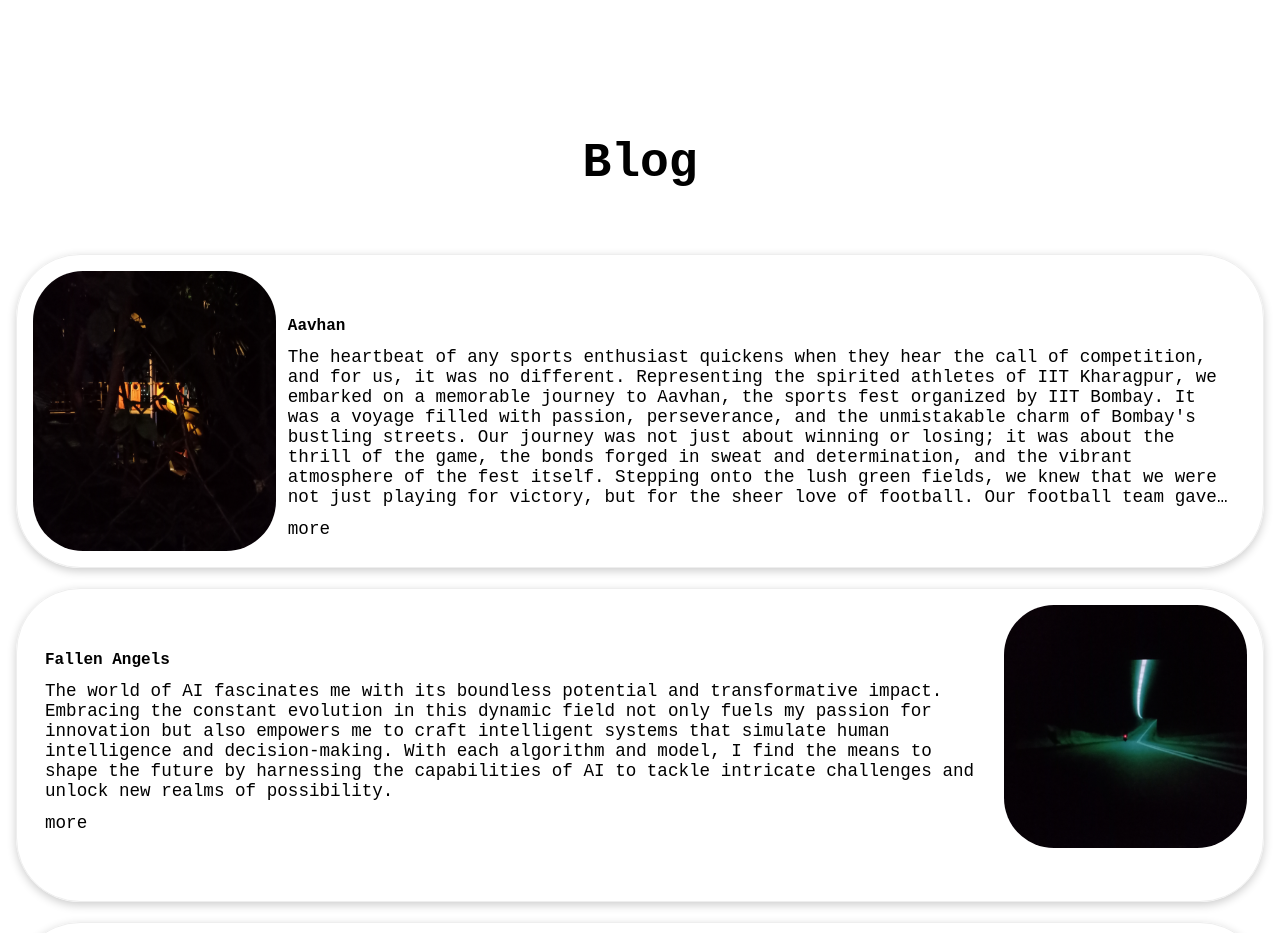
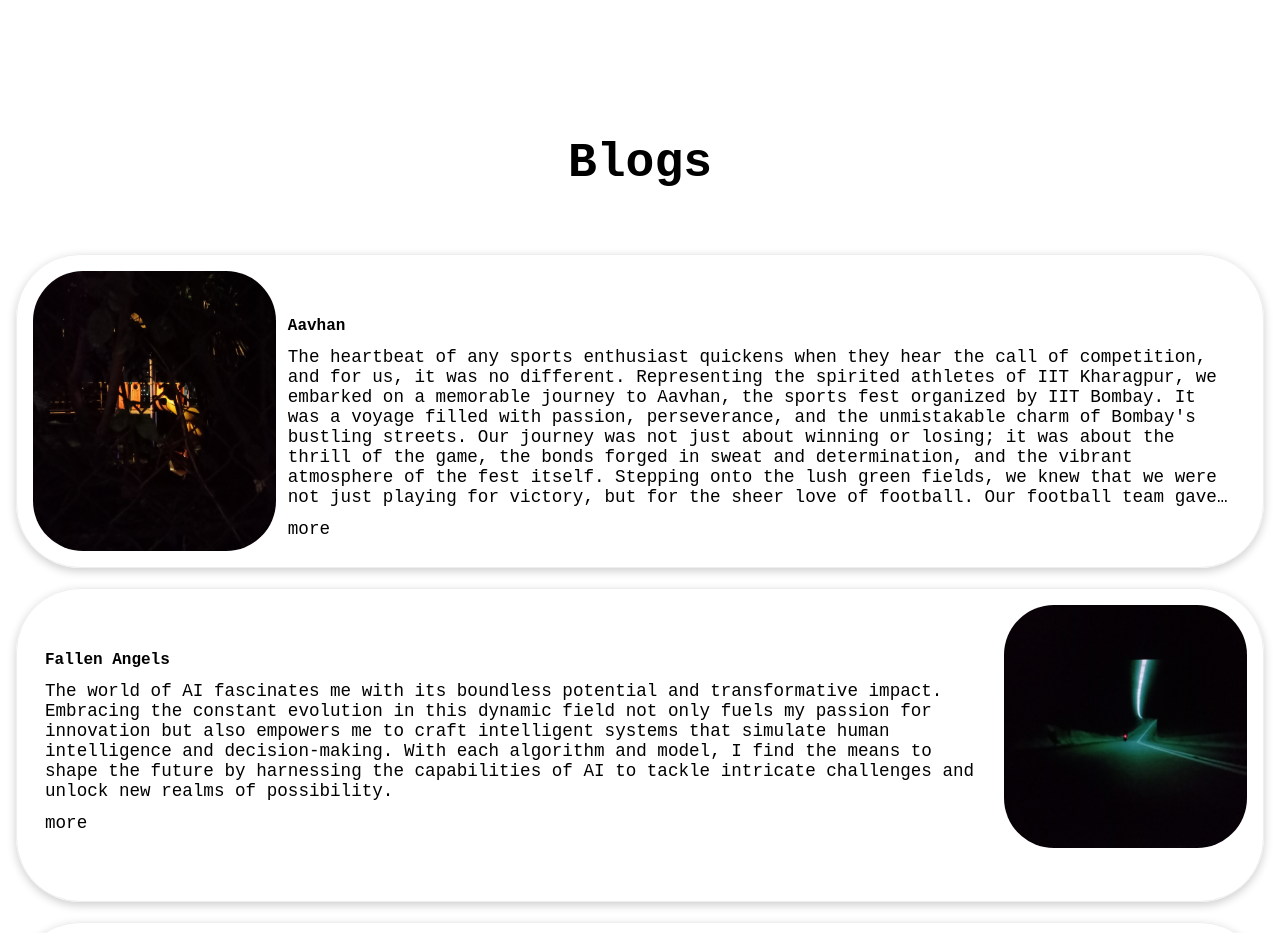
Before and after one commit to sdrawkcaBdeaR/Portfolio, a React (Create React App) app: page / in a window 1280 px wide. Shown: the part 2720-3653 px from the top of the page. Built offline with nearby package versions, Linux system fonts and the light colour scheme.

Commit message:
some more changes

```diff
--- a/src/components/About.css
+++ b/src/components/About.css
@@ -67,6 +67,7 @@
     .about .container img {
         padding: 0rem;
         width: 90vw;
+        margin: auto 0rem;
     }
 
     .about .container .col-2 {
--- a/src/components/Blog.js
+++ b/src/components/Blog.js
@@ -39,7 +39,7 @@ const Blog = ({state}) => {
     return (
         <div className='blog' id='blog' style={state?darkmode:{}}>
             <div className='container'>
-                <h2>Blog</h2>
+                <h2>Blogs</h2>
                 <div className='content'>
                     {showblogs}
                 </div>
```
